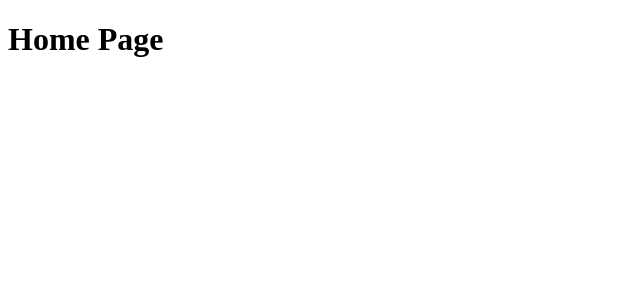
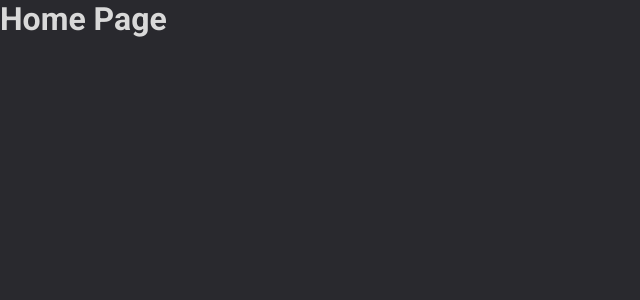
Before and after one commit to Jonatan966/meu-portfolio, a Next.js app: page / in a window 1280 px wide. Shown: the top 300 px of the page, without its empty margins (0-640 px from the left). Built offline with nearby package versions, Linux system fonts and the light colour scheme.

Commit message:
feat: styles in global styles

```diff
--- a/src/pages/_app.tsx
+++ b/src/pages/_app.tsx
@@ -11,8 +11,8 @@ const themes = {
 export default function App({ Component, pageProps }: AppProps): JSX.Element {
   return (
     <>
-      <GlobalStyles />
       <ThemeProvider theme={themes.dark}>
+        <GlobalStyles />
         <Component {...pageProps} />
       </ThemeProvider>
     </>
--- a/src/styles/global.ts
+++ b/src/styles/global.ts
@@ -1,3 +1,29 @@
 import { createGlobalStyle } from 'styled-components'
 
-export const GlobalStyles = createGlobalStyle``
+export const GlobalStyles = createGlobalStyle`
+  * {
+    margin: 0;
+    padding: 0;
+    box-sizing: border-box;
+  }
+
+  body, input, button, textarea {
+    font: 400 1rem 'Roboto', sans-serif;
+  }
+
+  body {
+    background: ${props => props.theme.colors.main.background};
+    color: ${props => props.theme.colors.main.text};
+  }
+
+  @media (max-width: 1080px) {
+    html {
+      font-size: 93.75%;
+    }
+  }
+  @media (max-width: 720px) {
+    html {
+      font-size: 87.5%;
+    }
+  }
+`
```
